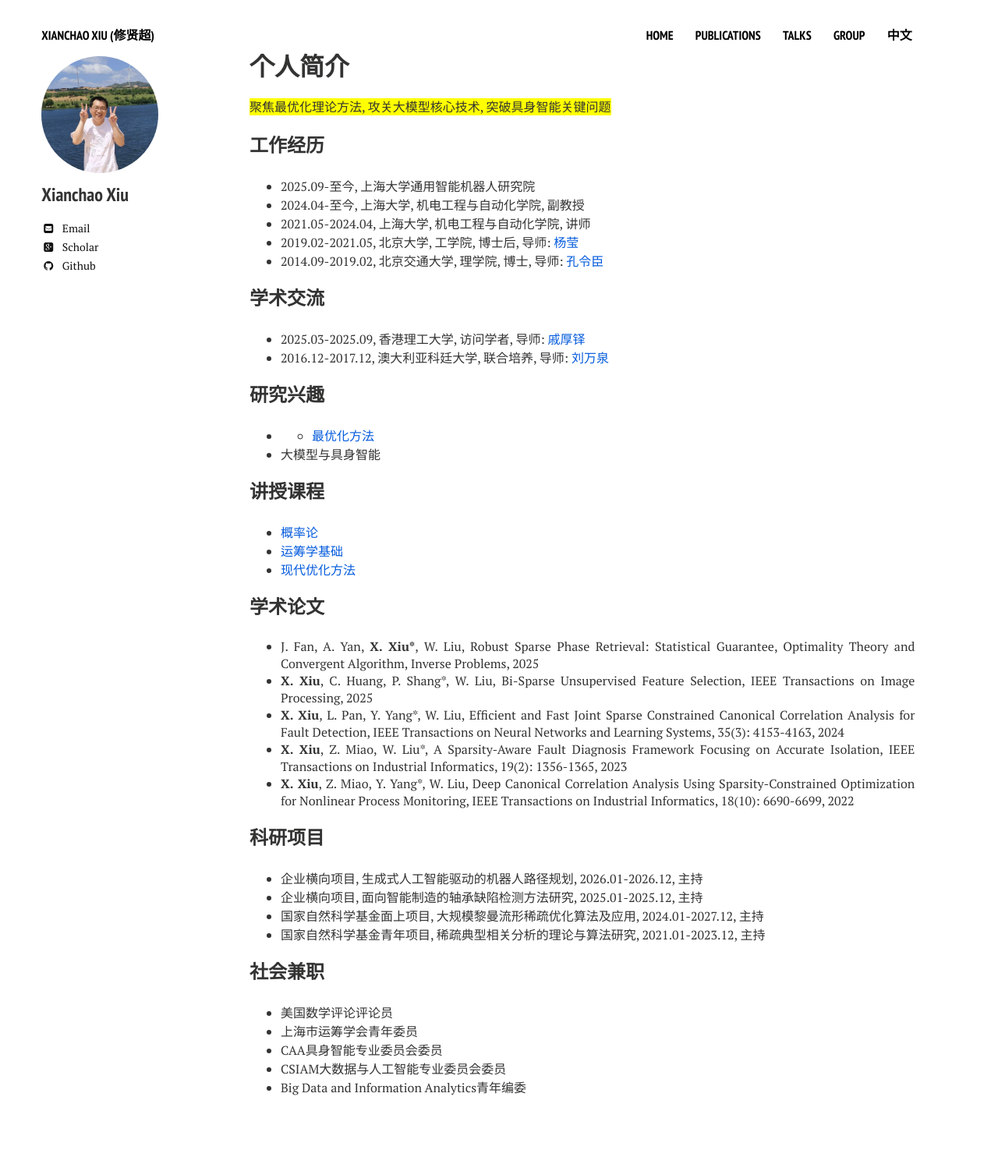
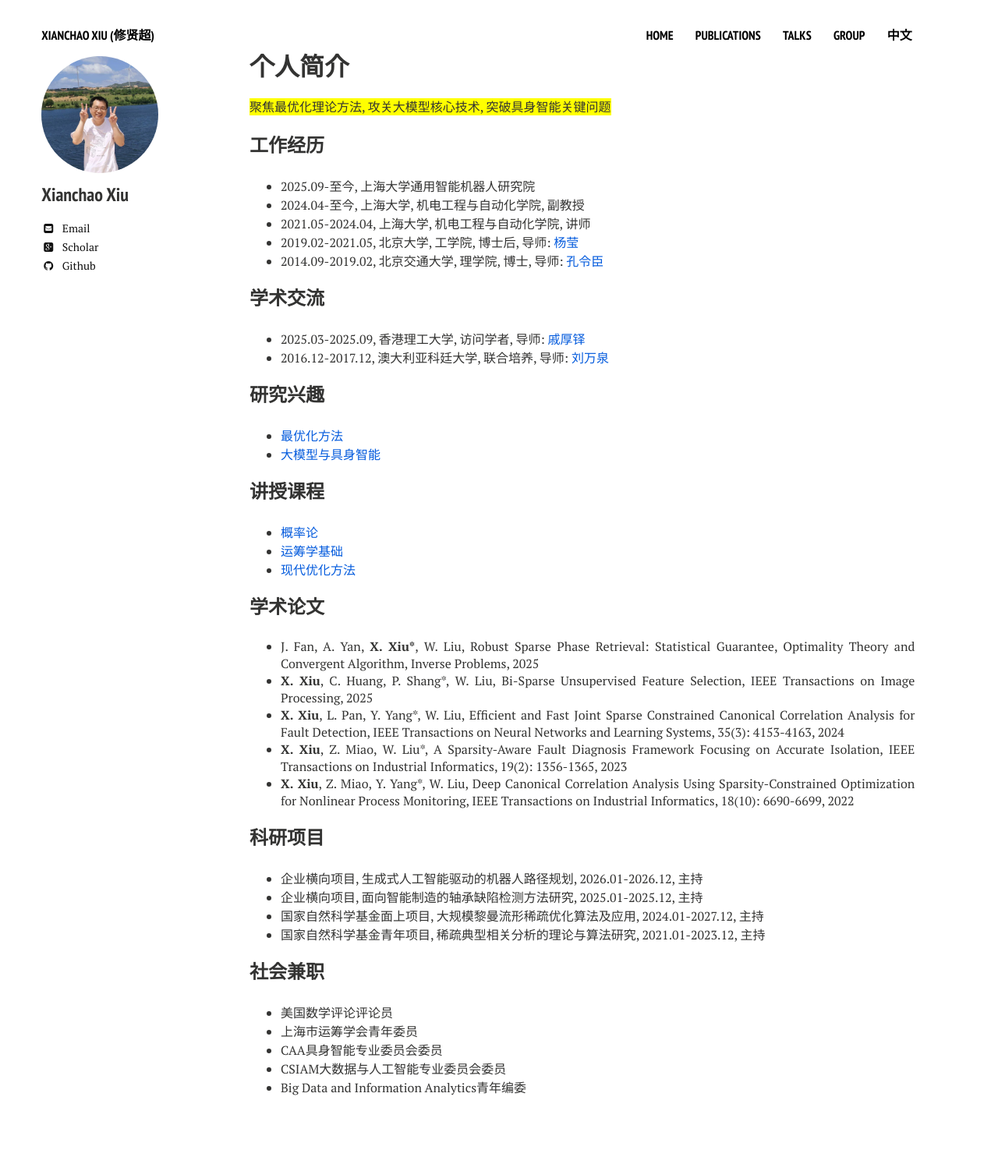
Before and after one commit to xianchaoxiu/xianchaoxiu.github.io, a Jekyll site: the page built from chinese/index.md, in a window 1280 px wide. Shown: the whole page at 78% size. Built offline with Jekyll 4.4.1, drawn with Linux system fonts in a browser that asks for light colours; nearby versions of some CDN libraries.

Commit message:
Update index.md

```diff
--- a/chinese/index.md
+++ b/chinese/index.md
@@ -24,13 +24,13 @@ share: false
 
 
 ### 研究兴趣
-* * <a href="https://xianchaoxiu.github.io/chinese/PRO/" class="textlink" target="_blank"> 最优化方法</a><br>
-* 大模型与具身智能 <br>
+* <a href="https://xianchaoxiu.github.io/chinese/PRO/" class="textlink" target="_blank"> 最优化方法</a><br>
+* <a href="https://xianchaoxiu.github.io/chinese/PRO/" class="textlink" target="_blank"> 大模型与具身智能 </a><br>
 
 ### 讲授课程
-* <a href="https://xianchaoxiu.github.io/chinese/PRO/" class="textlink" target="_blank"> 概率论 </a><br>
-* <a href="https://xianchaoxiu.github.io/chinese/OR/" class="textlink" target="_blank"> 运筹学基础 </a><br>
-* <a href="https://xianchaoxiu.github.io/chinese/OPT/" class="textlink" target="_blank"> 现代优化方法 </a><br>
+* <a href="https://xianchaoxiu.github.io/chinese/course/PRO/" class="textlink" target="_blank"> 概率论 </a><br>
+* <a href="https://xianchaoxiu.github.io/chinese/course/OR/" class="textlink" target="_blank"> 运筹学基础 </a><br>
+* <a href="https://xianchaoxiu.github.io/chinese/course/OPT/" class="textlink" target="_blank"> 现代优化方法 </a><br>
 
 
 ### 学术论文
```
